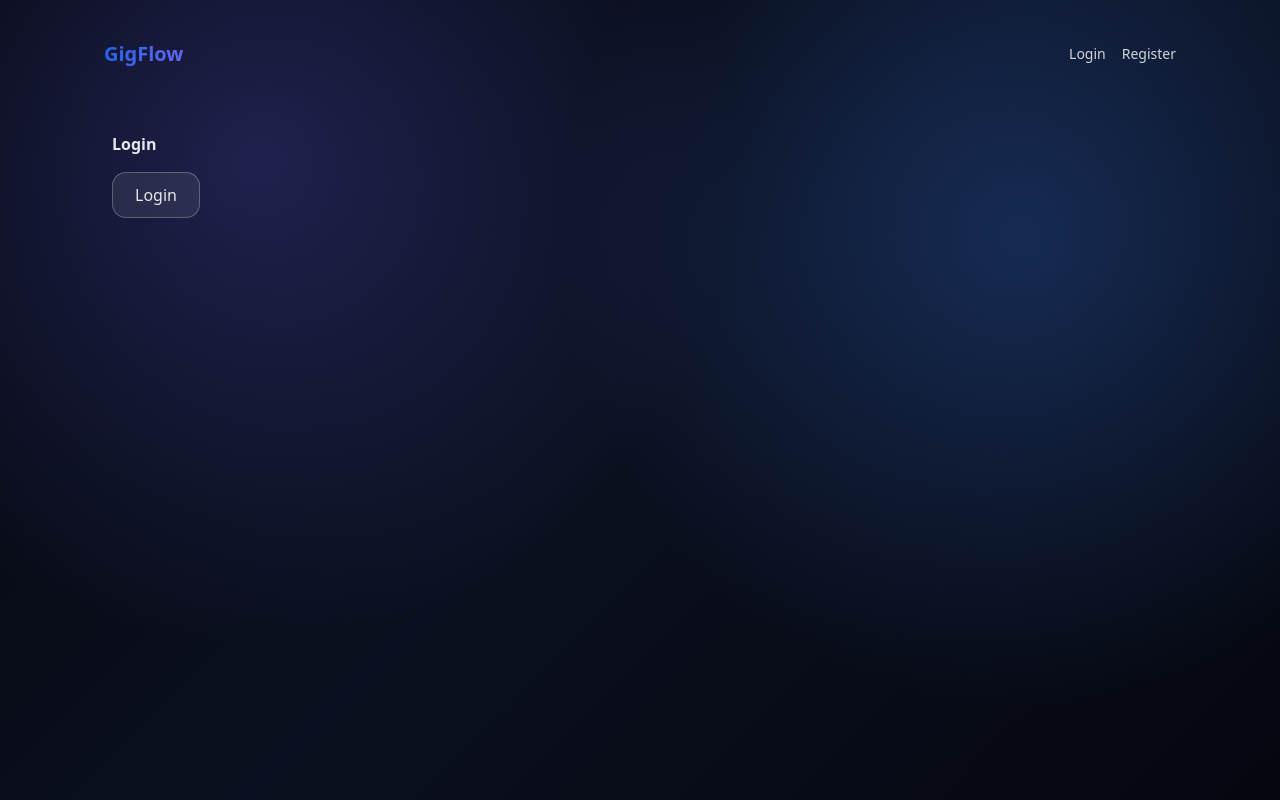
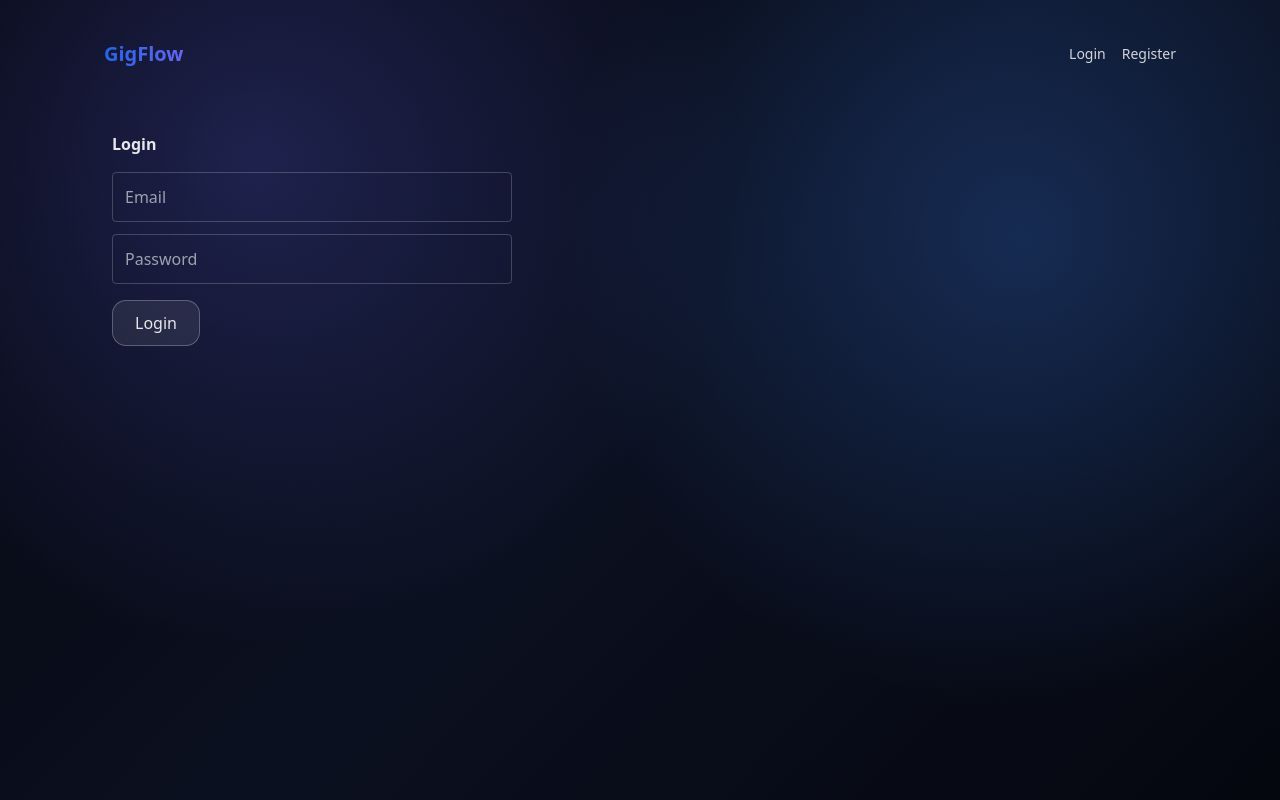
Before and after one commit to Harshallyy/gigflow, a React app in the folder frontend/: page /login in a window 1280 px wide. Built offline with nearby package versions, Linux system fonts and the light colour scheme; the HTML template or start-up script is replaced by a standard one.

Commit message:
Fix frontend auth, routing and bid flow

```diff
--- a/frontend/src/pages/GigDetail.jsx
+++ b/frontend/src/pages/GigDetail.jsx
@@ -10,7 +10,6 @@ export default function GigDetail() {
   const [price, setPrice] = useState("");
 
   useEffect(() => {
-    // ✅
     api.get("/api/gigs").then(res => {
       const found = res.data.find(g => g._id === gigId);
       setGig(found);
@@ -20,6 +19,7 @@ export default function GigDetail() {
   }, [gigId]);
 
   const submitBid = async () => {
+    try {
       await api.post("/api/bids", {
         gigId,
         message,
@@ -30,12 +30,19 @@ export default function GigDetail() {
       setBids(res.data);
       setMessage("");
       setPrice("");
+    } catch (err) {
+      alert("Login required to place bid");
+    }
   };
 
   const hireBid = async (bidId) => {
+    try {
       await api.patch(`/api/bids/${bidId}/hire`);
       const res = await api.get(`/api/bids/${gigId}`);
       setBids(res.data);
+    } catch (err) {
+      alert("Login required to hire");
+    }
   };
 
   if (!gig) return <div className="text-center mt-20">Loading...</div>;
--- a/frontend/src/pages/Login.jsx
+++ b/frontend/src/pages/Login.jsx
@@ -1,21 +1,44 @@
+import { useState } from "react";
 import api from "../api/axios";
 
 export default function Login() {
+  const [email, setEmail] = useState("");
+  const [password, setPassword] = useState("");
+
   const login = async () => {
-    await api.post("/api/auth/login", {
-      email: "test@test.com",
-      password: "123456",
-    });
-    alert("Logged in");
+    try {
+      await api.post("/api/auth/login", {
+        email,
+        password,
+      });
+      alert("Logged in");
+    } catch (err) {
+      alert("Login failed");
+    }
   };
 
   return (
-    <div className="glass p-6 mb-6">
+    <div className="glass p-6 mb-6 max-w-md">
       <h2 className="font-bold mb-4">Login</h2>
-<button onClick={login} className="glass-btn-outline">
-  Login
-</button>
 
+      <input
+        value={email}
+        onChange={(e) => setEmail(e.target.value)}
+        placeholder="Email"
+        className="w-full mb-3 p-3 rounded bg-transparent border border-white/20 text-gray-200"
+      />
+
+      <input
+        type="password"
+        value={password}
+        onChange={(e) => setPassword(e.target.value)}
+        placeholder="Password"
+        className="w-full mb-4 p-3 rounded bg-transparent border border-white/20 text-gray-200"
+      />
+
+      <button onClick={login} className="glass-btn-outline">
+        Login
+      </button>
     </div>
   );
 }
```
Lines whose indentation alone changed are shown as unchanged.
